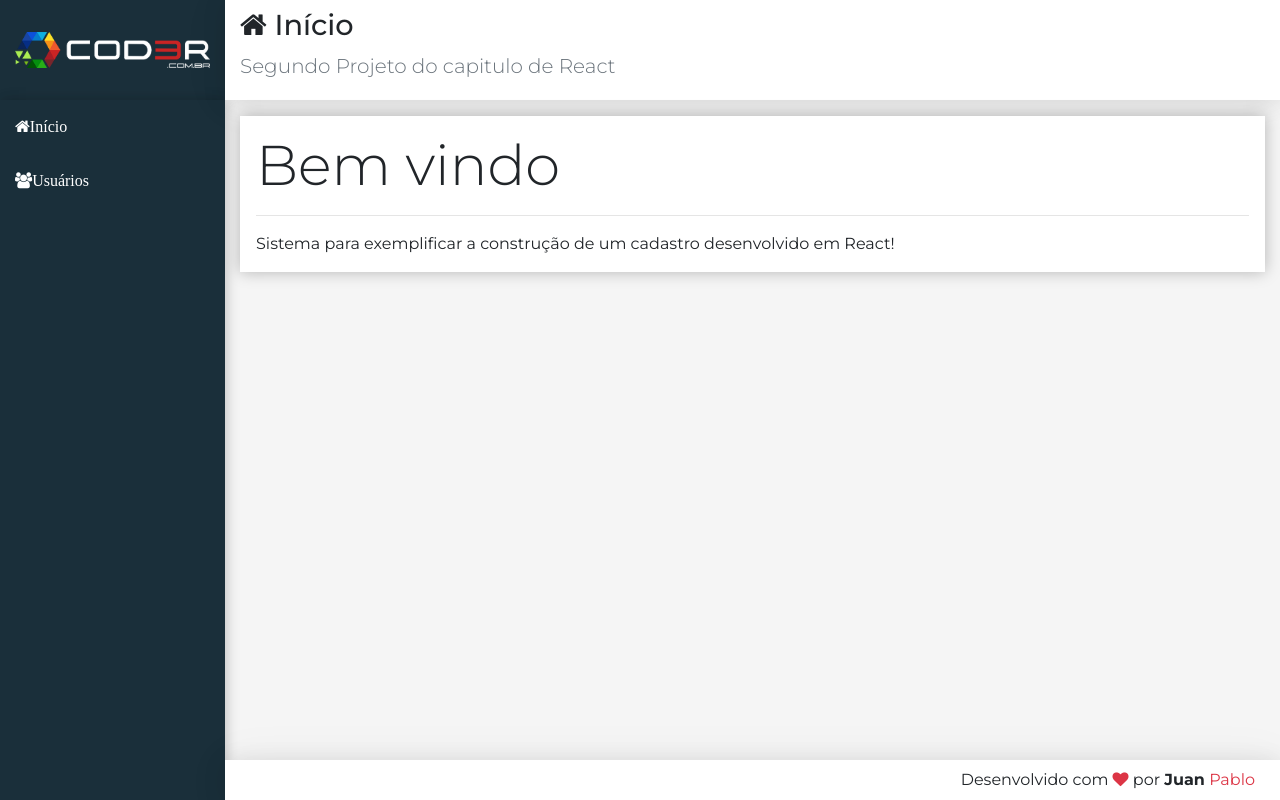
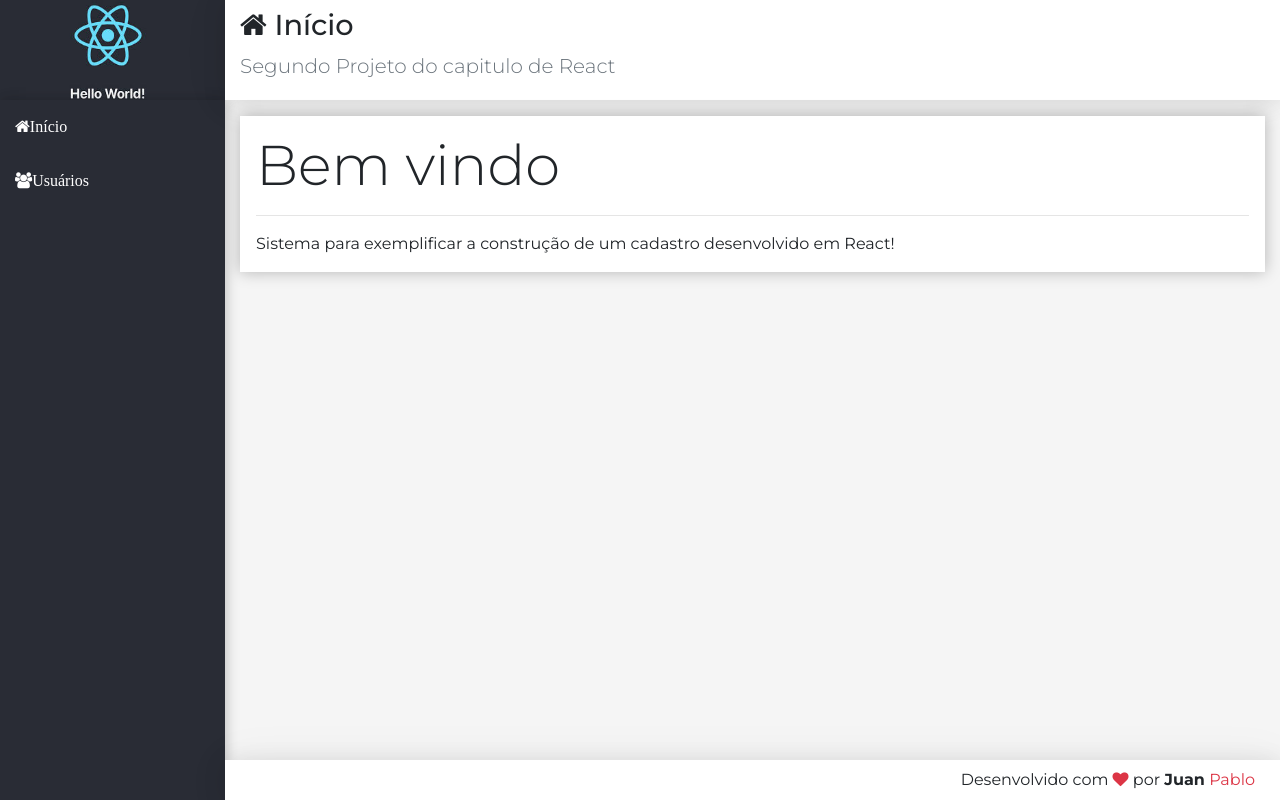
Before and after one commit to JuanPabllo/CRUD-ReactJs, a React (Create React App) app in the folder frontend/: page / in a window 1280 px wide. Built offline with nearby package versions, Linux system fonts and the light colour scheme.

Commit message:
add config colors

```diff
--- a/frontend/src/main/App.css
+++ b/frontend/src/main/App.css
@@ -1,5 +1,5 @@
 :root {
-    --bg-dark: #1a2f3a;
+    --bg-dark: #292C35;
 
     --logo-height: 100px;
     --header-height: 100px;
```
Also changed, not shown: frontend/src/assets/img/logo.png, 1 other file (tests, documents, lock files or other folders).
